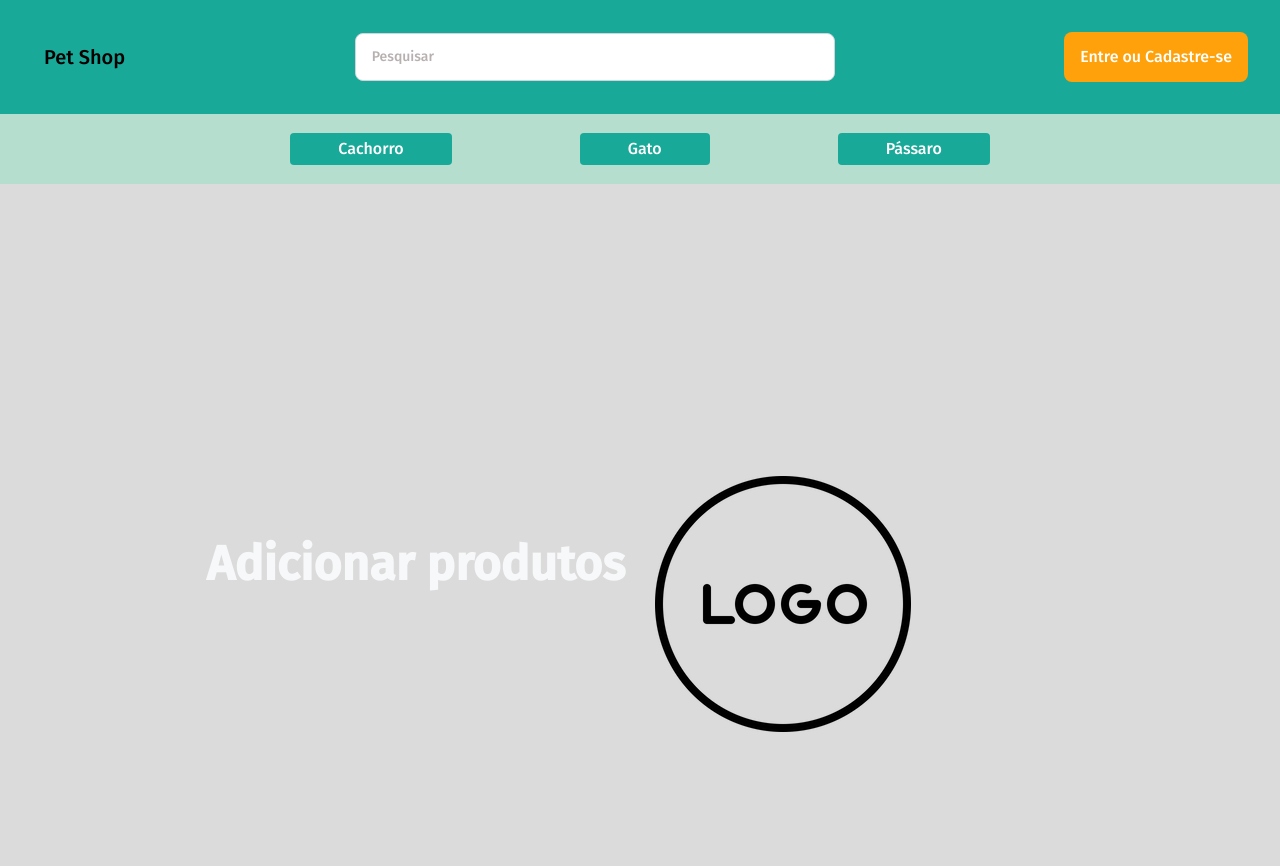
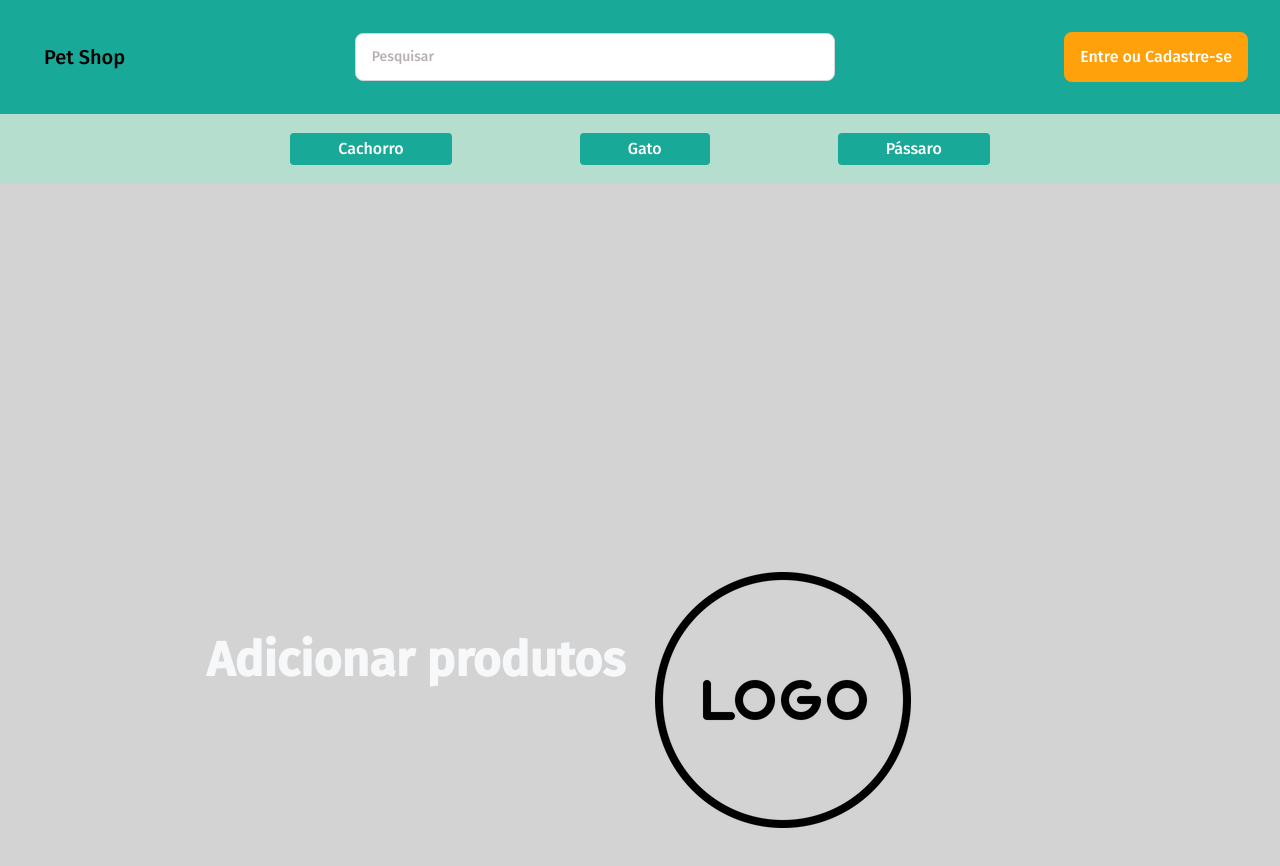
Before and after one commit to viniciussm07/pet-shop, a Next.js app: page / in a window 1280 px wide. Shown: the top 866 px of the page. Built offline with nearby package versions, Linux system fonts and the light colour scheme.

Commit message:
Initial commit HeroSection

```diff
--- a/components/HeroSection/HeroElements.jsx
+++ b/components/HeroSection/HeroElements.jsx
@@ -1,18 +1,27 @@
 import styled from 'styled-components'
 import Image from 'next/image'
 
-export const HeroContainer = styled.div`
-    color: #fff;
-    background-color: #DBDBDB;
-    background-repeat:no-repeat;
-    background-position:center;
-    background-attachment:fixed;
-    padding: 0;
-    @media screen and (max-width: 768px)
-    {
-        padding: 100px 0;
+export const HeroContainer = styled.section`
+    width: 100%;
+    padding: 6rem 1.25rem;
+    margin-right: auto;
+    margin-left: auto;
+
+    @media (min-width: 640px) {
+        max-width: 640px;
     }
-
+    @media (min-width: 768px) {
+        max-width: 768px;
+    }
+    @media (min-width: 1024px) {
+        max-width: 1024px;
+    }
+    @media (min-width: 1280px) {
+        max-width: 1280px;
+    }
+    @media (min-width: 1536px) {
+        max-width: 1536px;
+    }
 `
 
 export const HeroWrapper = styled.div`
@@ -103,7 +112,7 @@ export const BtnWrap = styled.div`
     justify-content:flex-start;
 `
 
-export const ImgWrap=styled.div`
+export const ImgWrap = styled.div`
     max-width:555px;
     height:100%;
 `
--- a/components/HeroSection/index.jsx
+++ b/components/HeroSection/index.jsx
@@ -18,7 +18,7 @@ Heading
 
 const Hero = () => {
   return (
-        <HeroContainer id={"Hero Container"}>
+        <HeroContainer>
             <HeroWrapper>
                 <HeroRow>
                     <Column1>
```
Also changed, not shown: components/Produto/ProdutoElements.jsx (added), components/Produto/index.jsx (added).
